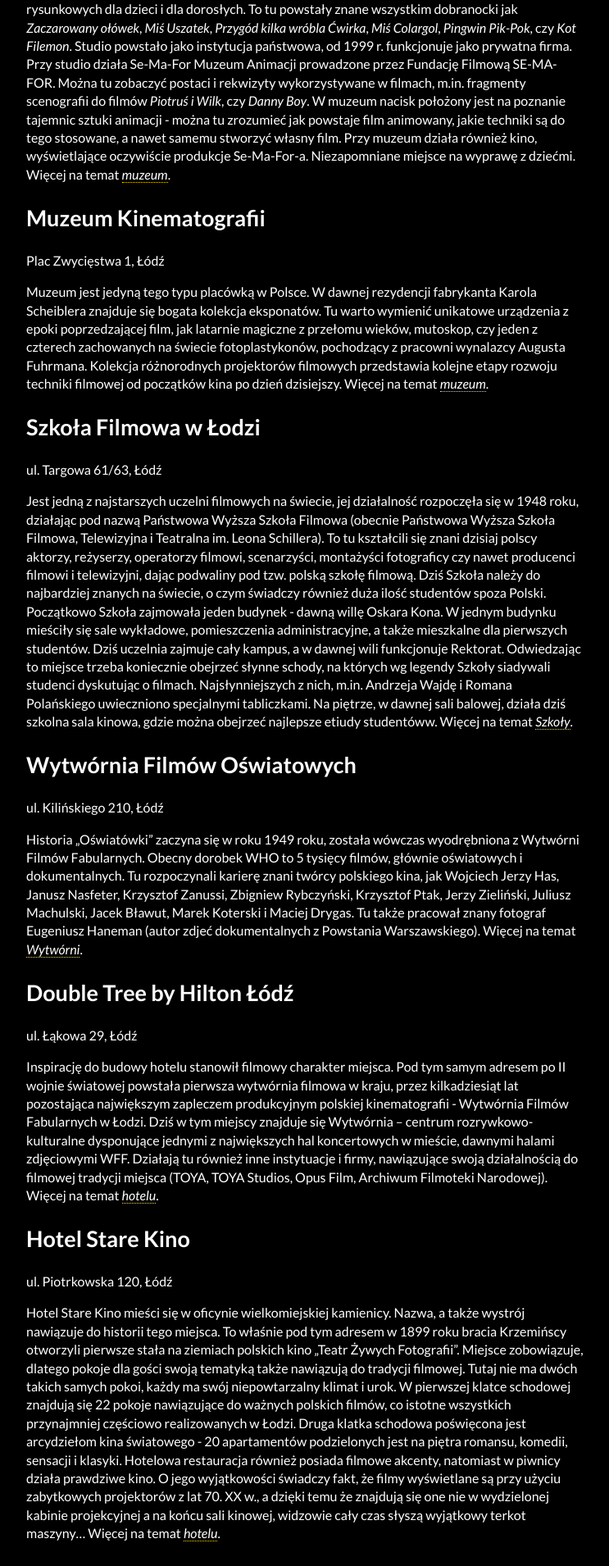
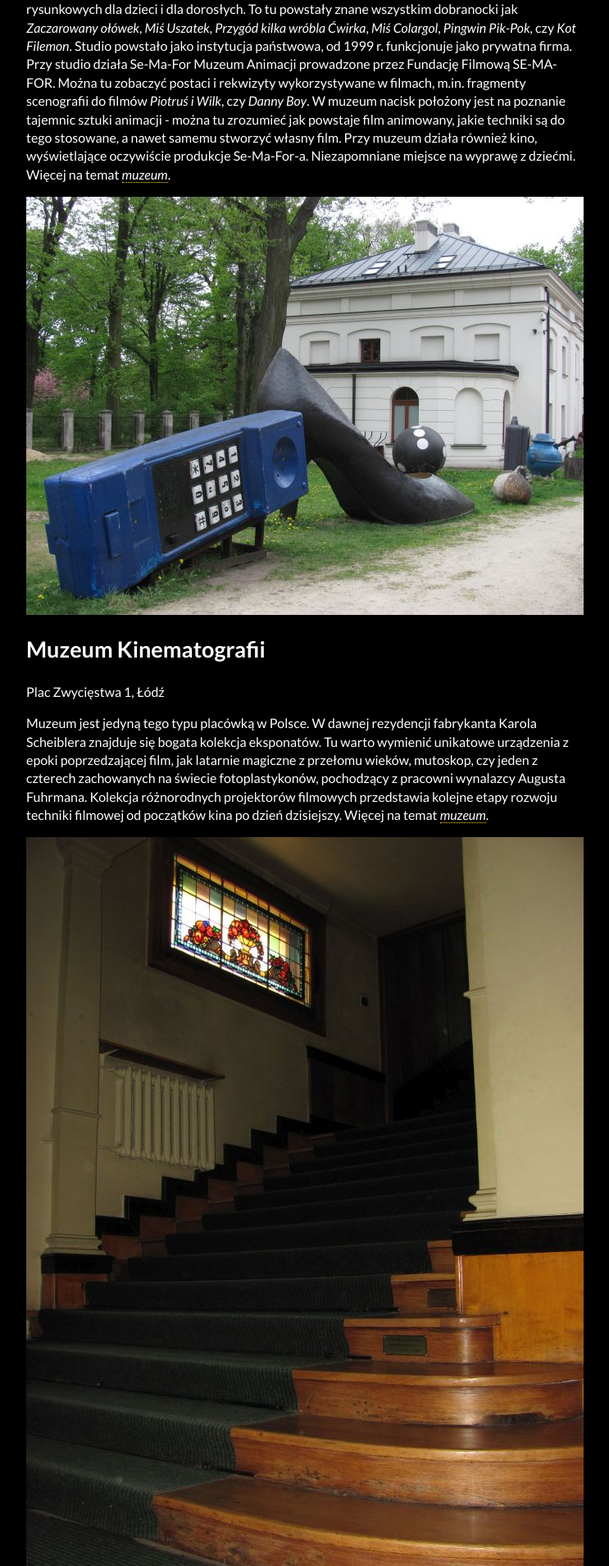
Before and after one commit to fusilli/filmowelodzkie, a Jekyll site: the page built from atrakcje.md, in a window 1280 px wide. Shown: the part 2091-4001 px from the top of the page at 82% size, without its empty margins (128-871 px from the left). Built offline with Jekyll 4.4.1, drawn with Linux system fonts in a browser that asks for light colours; nearby versions of some CDN libraries.

Commit message:
Update atrakcje.md

```diff
--- a/atrakcje.md
+++ b/atrakcje.md
@@ -17,12 +17,16 @@ ul. Targowa 1/3 B.24 (wejście od ul. Tuwima 54), Łódź
 Se-Ma-For to wytwórnia filmowa, zajmująca się produkcją animowanych filmów lalkowych i rysunkowych dla dzieci i dla dorosłych. To tu powstały znane wszystkim dobranocki jak *Zaczarowany ołówek*, *Miś Uszatek*, *Przygód kilka wróbla Ćwirka*, *Miś Colargol*, *Pingwin Pik-Pok*, czy *Kot Filemon*. Studio powstało jako instytucja państwowa, od 1999 r. funkcjonuje jako prywatna firma. Przy studio działa Se-Ma-For Muzeum Animacji prowadzone przez Fundację Filmową SE-MA-FOR. Można tu zobaczyć postaci i rekwizyty wykorzystywane w filmach, m.in. fragmenty scenografii do filmów *Piotruś i Wilk*, czy *Danny Boy*. W muzeum nacisk położony jest na poznanie tajemnic sztuki animacji - można tu zrozumieć jak powstaje film animowany, jakie techniki są do tego stosowane, a nawet samemu stworzyć własny film. Przy muzeum działa również kino, wyświetlające oczywiście produkcje Se-Ma-For-a. Niezapomniane miejsce na wyprawę z dziećmi.
 Więcej na temat [*muzeum*](http://www.muzeum.se-ma-for.com).
 
+![Muzeum Kinematografii](/foto/plenery/muzeum-kinematografii.jpg)
+
 ## Muzeum Kinematografii
 
 Plac Zwycięstwa 1, Łódź
 
 Muzeum jest jedyną tego typu placówką w Polsce. W dawnej rezydencji fabrykanta Karola Scheiblera znajduje się bogata kolekcja eksponatów. Tu warto wymienić unikatowe urządzenia z epoki poprzedzającej film, jak latarnie magiczne z przełomu wieków, mutoskop, czy jeden z czterech zachowanych na świecie fotoplastykonów, pochodzący z pracowni wynalazcy Augusta Fuhrmana. Kolekcja różnorodnych projektorów filmowych przedstawia kolejne etapy rozwoju techniki filmowej od początków kina po dzień dzisiejszy.
 Więcej na temat [*muzeum*](http://www.kinomuzeum.pl).
+
+![Szkoła Filmowa](/foto/plenery/szkola-filmowa.jpg)
 
 ## Szkoła Filmowa w Łodzi
 
```
